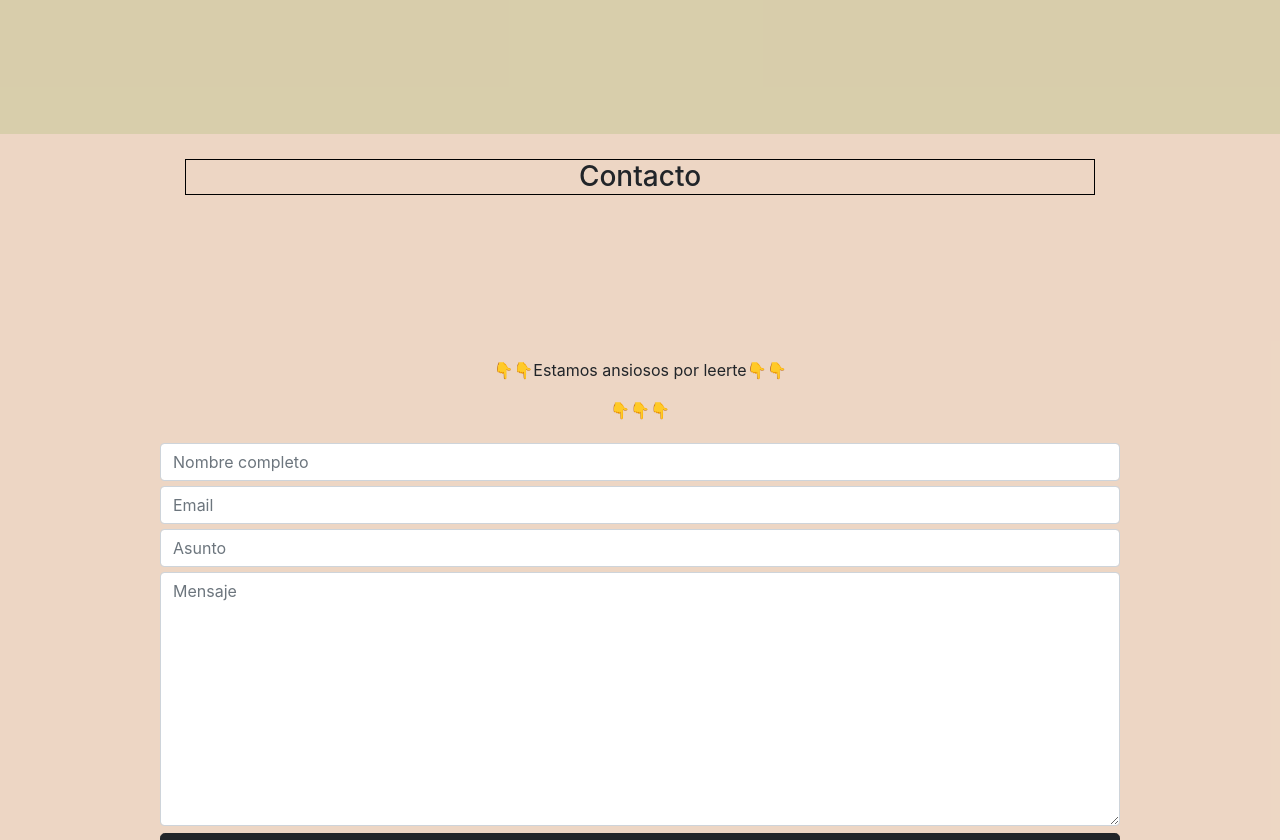
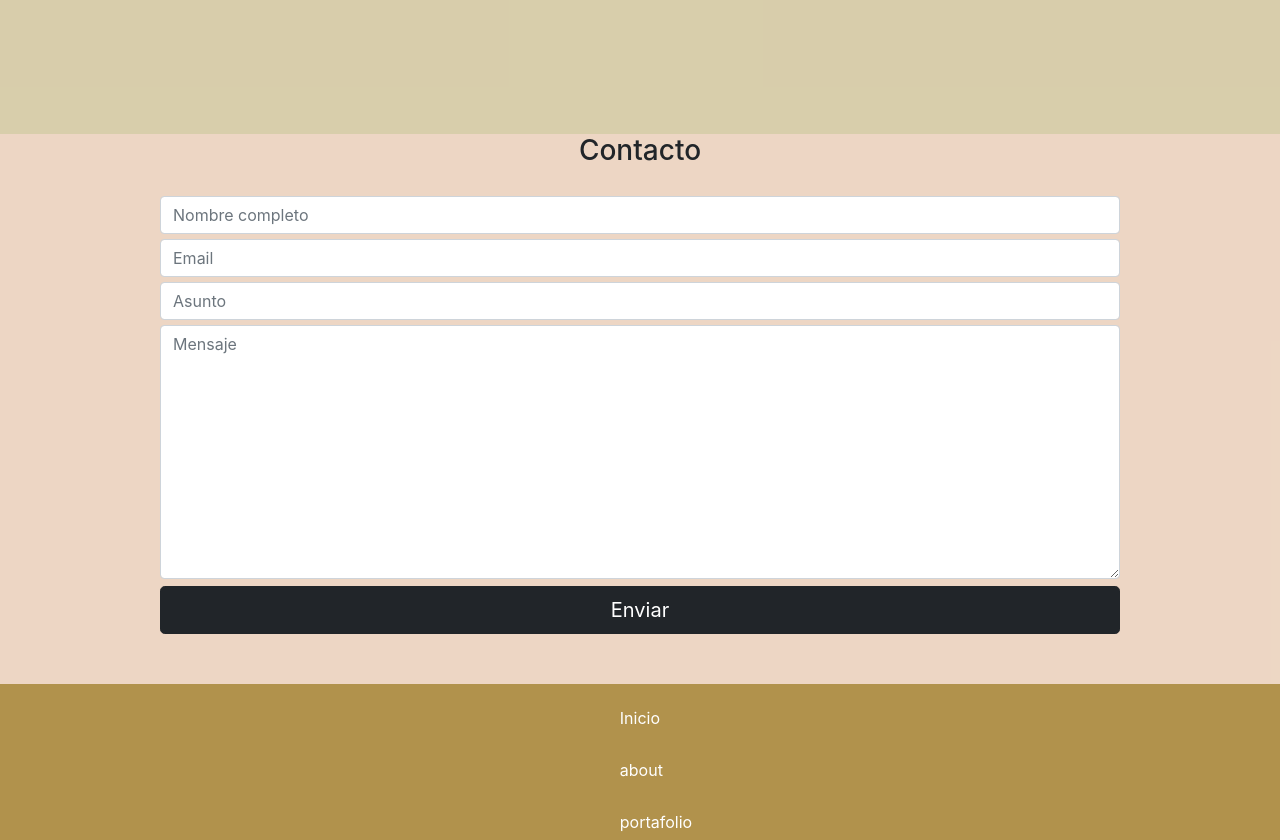
Before and after one commit to abaduna/portafolio-pagina, a React (Create React App) app: page / in a window 1280 px wide. Shown: the part 2200-3040 px from the top of the page. Built offline with nearby package versions, Linux system fonts and the light colour scheme.

Commit message:
terminado css

```diff
--- a/src/App.css
+++ b/src/App.css
@@ -54,15 +54,14 @@ font-size: larger;
   justify-content: center;
   text-align: center;
   display: flex;
-  margin: auto;
+  margin:  0 auto;
   flex-direction: column;
   max-width: 75%;
 
 
 }
 .title-contanto{
-  border: 1px solid black;
-  margin: 25px;
+
 }
 .foter {
   background-color: black;
--- a/src/componets/Contacto.css
+++ b/src/componets/Contacto.css
@@ -3,11 +3,9 @@
     display: flex;
     flex-direction: column;
     justify-content: center;
-
-
-    height: 100vh;
-    width: 100%;
-    height: 100vh;
+   width: 100%;
+   margin-top: 15px;
+   margin-bottom:50px;
 
 }
 .btun-block{
--- a/src/componets/Contacto.js
+++ b/src/componets/Contacto.js
@@ -6,8 +6,7 @@ import "./Contacto.css";
 const Contacto = () => {
   return (
     <div className="formulario">
-      <p>👇👇Estamos ansiosos por leerte👇👇 </p>
-      <p>👇👇👇</p>
+
       <form
         target="_blank"
         action="https://formsubmit.co/artuelrey@gmail.com"
```
